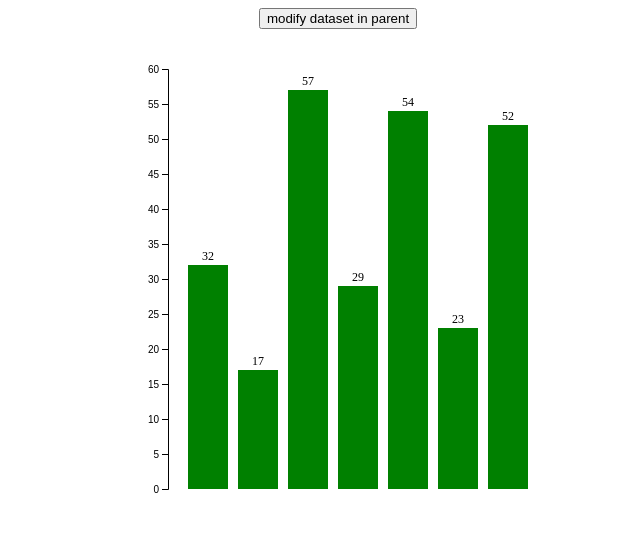
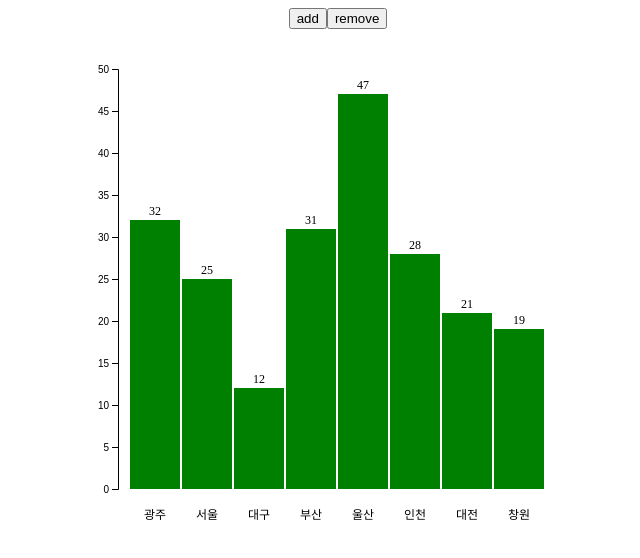
Before and after one commit to max-kim-tutorial/d3-attach-to-vue, a Vue app: page / in a window 1280 px wide. Shown: the top 558 px of the page, without its empty margins (302-942 px from the left). Built offline with nearby package versions, Linux system fonts and the light colour scheme.

Commit message:
데이터 바뀌었을때 enter 구현

```diff
--- a/src/App.vue
+++ b/src/App.vue
@@ -1,7 +1,8 @@
 <template>
   <div id="app">
-    <button @click="modifyData">modify dataset in parent</button>
-    <BarChart :data-set="linearDataSet"/>
+    <button @click="addDataSet">add</button>
+    <button @click="removeDataSet">remove</button>
+    <BarChart :data-set="dataSet"/>
   </div>
 </template>
 
@@ -15,15 +16,34 @@ export default {
     BarChart
   },
   data:() => ({
-    linearDataSet : [32,17,57,29,54,23,52]
+    linearDataSet : [32,17,57,29,54,23,52],
+    dataSet: [
+      {label:'광주', value:32},
+      {label:'서울', value:25},
+      {label:'대구', value:12},
+      {label:'부산', value:31},
+      {label:'울산', value:47},
+      {label:'인천', value:28},
+      {label:'대전', value:21},
+      {label:'창원', value:19},
+    ]
   }),
   methods:{
-    modifyData() {
+    modifyLinearData() {
       this.linearDataSet = []
       for (let i=0;i < 7;i++) {
         let newNumber = Math.floor(Math.random() * 25)
         this.linearDataSet.push(newNumber)
       }
+    },
+    addDataSet() {
+      this.dataSet = [
+        ...this.dataSet,
+        {label:'전주', value:28}
+      ]
+    },
+    removeDataSet() {
+      this.dataSet.unshift()
     }
   }
 }
--- a/src/components/BarChart.vue
+++ b/src/components/BarChart.vue
@@ -1,6 +1,12 @@
 <template>
   <div class="bar-chart">
-    <section id="bar-chart" />
+    <svg id="bar-chart">
+      <g class="bar-chart__bars"></g>
+      <g class="bar-chart__axis"></g>
+      <g class="bar-chart__mark"></g>
+      <g class="bar-chart__label"></g>
+    </svg>
+    <div class="bar-chart__legend"></div>
   </div>
 </template>
 
@@ -14,9 +20,13 @@ export default {
       type: Array,
       default:() => [],
     },
+    dataColor: {
+      type: Object,
+      default: () => ({})
+    },
     width:{
       type:Number,
-      default:400
+      default:500
     },
     height: {
       type:Number,
@@ -35,101 +45,131 @@ export default {
   watch: {
     dataSet :{
       deep: true,
-      handler() {
-        this.updateChart()
+      handler(next,prev) {
+        console.log(prev, next)
+        if (prev.length === next.length) {
+          this.updateChart()
+        } else if (prev.length < next.length) {
+          this.enterChart()
+          this.updateChart()
+        } else if (prev.length > next.length) {
+          this.exitChart()
+        }
       }
     }
   },
   created() {
-    this.drawChart()
+    this.enterChart()
   },
   methods: {
     getScales() {
       const { width, dataSet, height, margin } = this
       const xScale = d3.scaleBand()
         .domain(d3.range(dataSet.length))
-        .rangeRound([0, width])
-        .padding(1)
+        .rangeRound([margin.left, width-margin.left])
       const yScale = d3.scaleLinear()
-        .domain([0, d3.max(dataSet)])
+        .domain([0, d3.max(dataSet.map(d => d.value))])
         .rangeRound([height-margin.bottom, margin.top])
         .nice()
       return { xScale, yScale }
     },
-    getAxis() {
-      const { height } = this
-      const { yScale } = this.getScales()
-      const axis = g => g
-        .attr("y", (d) => height - yScale(d))
-        .attr('transform', `translate(30, 0)`)
-        .attr('class', 'yAxis')
-        .call(d3.axisLeft(yScale))
-      return axis
-    },
-    drawChart() {
-      //? 데이터셋 개수가 달라졌을 경우는? => 그럴땐 append가 필요할텐데
+    enterChart() {
       const { dataSet, width, height, margin } = this
       const { xScale, yScale } = this.getScales()
+      const graphWidth = (width / dataSet.length) * 0.8
 
       this.$nextTick(() => {
-      const svg = d3.select("#bar-chart").append('svg')
+      const svg = d3.select("#bar-chart")
         .style('width', width)
         .style('height', height);
 
-      svg.selectAll('rect')
+      svg.select('.bar-chart__bars')
+        .selectAll('rect')
         .data(dataSet)
         .enter()
         .append('rect')
         .attr("x", (d,i) => xScale(i))
-        .attr("y", (d) => yScale(d))
-        .attr("height", d => height - yScale(d) - margin.bottom)
-        .attr("width", 40)
+        .attr("y", (d) => yScale(d.value))
+        .attr("height", d => height - yScale(d.value) - margin.bottom)
+        .attr("width", graphWidth)
         .attr('fill', 'green')
 
-      svg.selectAll("text")
+      svg.select('.bar-chart__mark')
+        .selectAll("text")
         .data(dataSet)
         .enter()
         .append("text")
-        .text(d => d)
-        .attr('class', 'label')
-        .attr('x', (d,i) => xScale(i) + 20)
-        .attr('y', d => yScale(d) - 5)
+        .text(d => d.value)
+        .attr('class', 'mark')
+        .attr('x', (d,i) => xScale(i) + (graphWidth/2))
+        .attr('y', d => yScale(d.value) - 5)
         .attr('fill', 'black')
         .attr('text-anchor', 'middle')
         .attr('font-size', '12')
 
-      svg.append('g').call(this.getAxis());
+      svg.select('.bar-chart__axis')
+        .data(dataSet)
+        .attr("y", (d) => height - yScale(d.value))
+        .attr('transform', `translate(30, 0)`)
+        .attr('class', 'axis')
+        .call(d3.axisLeft(yScale))
+
+      svg.select('.bar-chart__label')
+        .selectAll("text")
+        .data(dataSet)
+        .enter()
+        .append("text")
+        .text(d => d.label)
+        .attr('class', 'label')
+        .attr('x', (d,i) => xScale(i) + (graphWidth/2))
+        .attr('y', height - 10)
+        .attr('fill', 'black')
+        .attr('text-anchor', 'middle')
+        .attr('font-size', '12')
       })
-
     },
     updateChart() {
-      const { dataSet, height, margin } = this
+      const { dataSet, height, margin, width } = this
       const { xScale, yScale } = this.getScales()
+      const graphWidth = (width / dataSet.length) * 0.8
 
       this.$nextTick(() => {
         const svg = d3.select("#bar-chart")
+
         svg.selectAll('rect')
           .data(dataSet)
           .transition()
-          .duration(1000)
+          .duration(500)
           .attr("x", (d,i) => xScale(i))
-          .attr("y", (d) => yScale(d))
-          .attr("height", d => height - yScale(d) - margin.bottom)
+          .attr("y", (d) => yScale(d.value))
+          .attr("height", d => height - yScale(d.value) - margin.bottom)
+          .attr("width", graphWidth)
           .attr('fill', 'blue')
+
+        svg.selectAll("text.mark")
+          .data(dataSet)
+          .text(d => d.value)
+          .transition()
+          .duration(500)
+          .attr('x', (d,i) => xScale(i) + (graphWidth/2))
+          .attr('y', d => yScale(d.value) - 5)
 
         svg.selectAll("text.label")
           .data(dataSet)
-          .text(d => d)
+          .text(d => d.label)
+          .transition()
+          .duration(500)
+          .attr('x', (d,i) => xScale(i) + (graphWidth/2))
+          .attr('y', height - 10)
+
+        svg.select('.axis')
           .transition()
           .duration(1000)
-          .attr('x', (d,i) => xScale(i) + 20)
-          .attr('y', d => yScale(d) - 5)
+          .call(d3.axisLeft(yScale))
+      })
+    },
+    exitChart() {
 
-        svg.select('.yAxis')
-          .transition()
-          .duration(1000)
-          .call(this.getAxis())
-      })
     }
   }
 }
```
